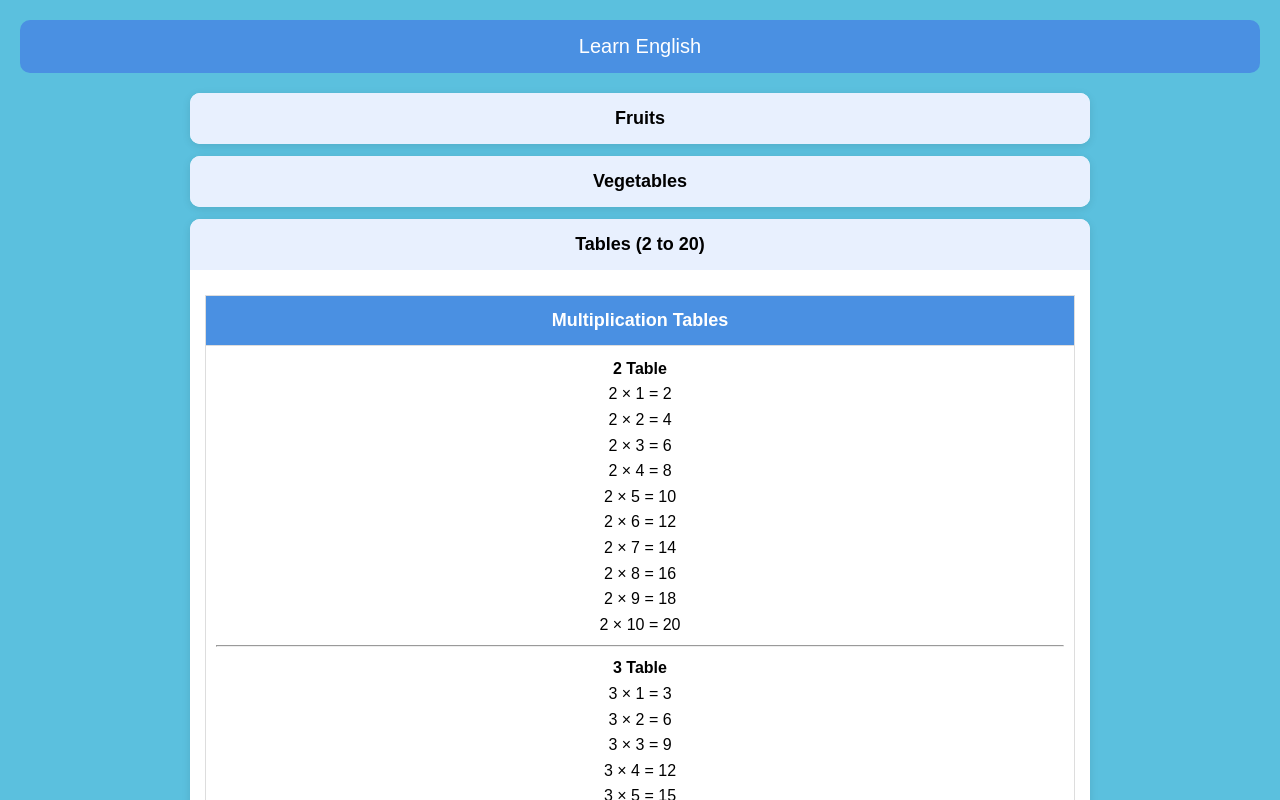
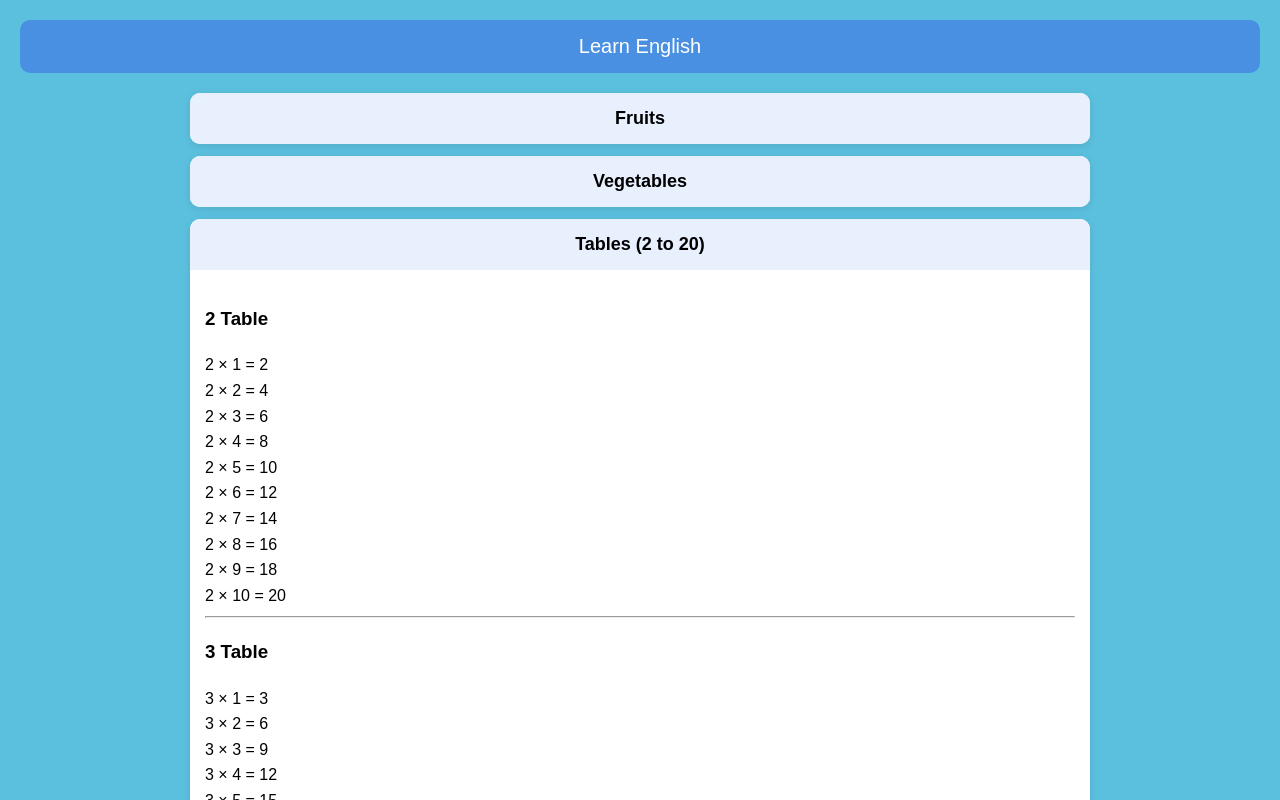
Before and after one commit to Vedprakash3/Learn_English.io, a plain HTML site: page index.html in a window 1280 px wide. Both pictures are taken after a click on the element "Tables (2 to 20)". Shown: the top 800 px of the page. Drawn offline with Linux system fonts and the light colour scheme.

Commit message:
Add files via upload

```diff
--- a/index.html
+++ b/index.html
@@ -194,24 +194,46 @@ th {
 
 </div>
 
+
 <script>
 function toggle(element) {
+    const allContents = document.querySelectorAll(".content");
+
+    // Sab close karo (except current one)
+    allContents.forEach(content => {
+        if (content !== element.nextElementSibling) {
+            content.style.display = "none";
+        }
+    });
+
+    // Current toggle karo
     const content = element.nextElementSibling;
-    content.style.display = content.style.display === "block" ? "none" : "block";
+    content.style.display = (content.style.display === "block") ? "none" : "block";
 }
 
-/* Tables 2 to 20 */
-let tablesHTML = "<table><tr class='section-header'><th>Multiplication Tables</th></tr><tr><td>";
-for (let i = 2; i <= 20; i++) {
-    tablesHTML += "<strong>" + i + " Table</strong><br>";
-    for (let j = 1; j <= 10; j++) {
-        tablesHTML += i + " × " + j + " = " + (i * j) + "<br>";
+/* Multiplication Tables (2 to 20) */
+function generateTables() {
+    let html = "";
+
+    for (let i = 2; i <= 20; i++) {
+        html += `<h3>${i} Table</h3>`;
+
+        for (let j = 1; j <= 10; j++) {
+            html += `${i} × ${j} = ${i * j}<br>`;
+        }
+
+        html += "<hr>";
     }
-    tablesHTML += "<hr>";
+
+    document.getElementById("tablesContent").innerHTML = html;
 }
-tablesHTML += "</td></tr></table>";
-document.getElementById("tablesContent").innerHTML = tablesHTML;
+
+// Page load hote hi tables generate ho jaye
+window.onload = function () {
+    generateTables();
+};
 </script>
+
 
 </body>
 </html>
```
